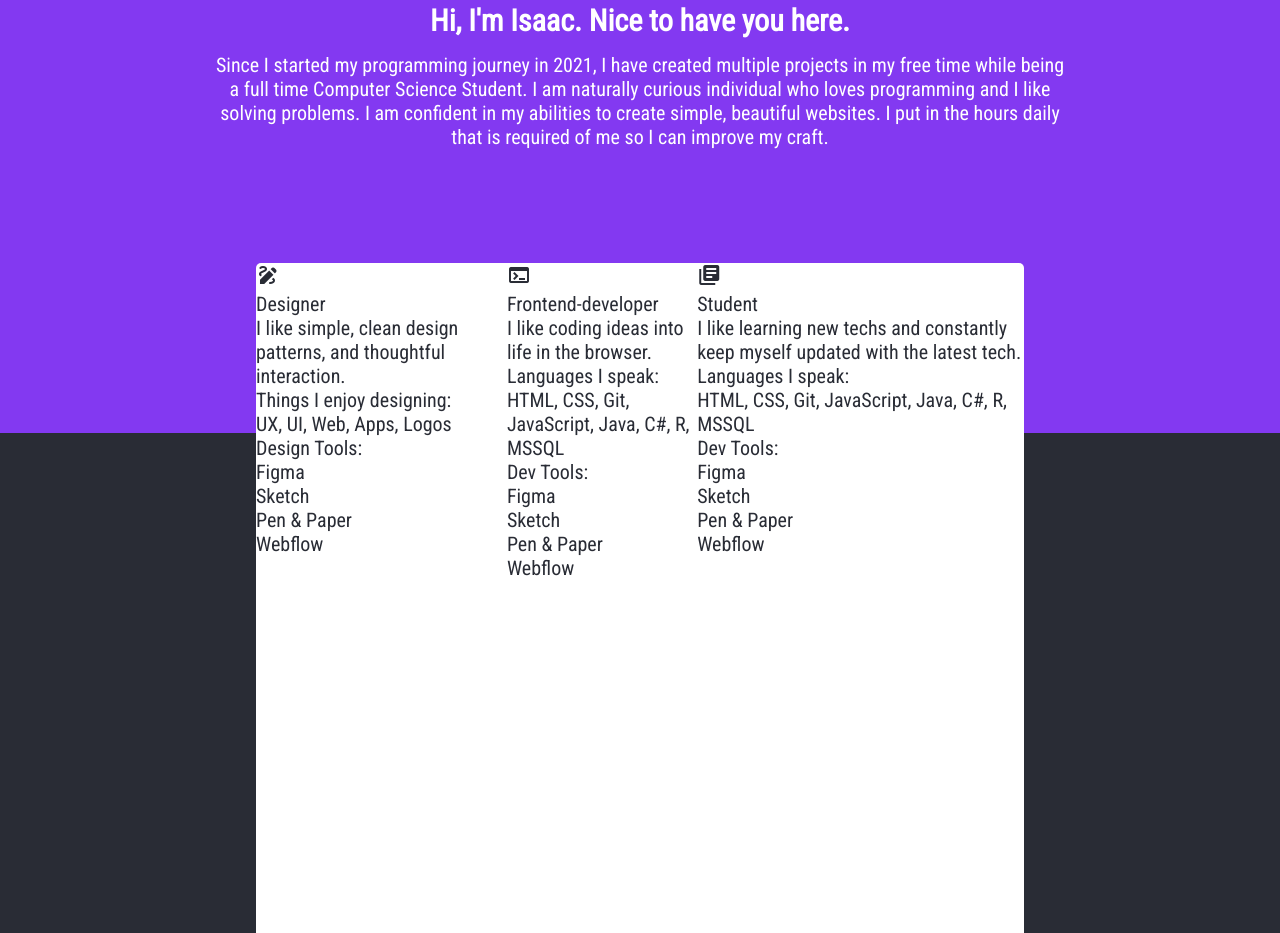
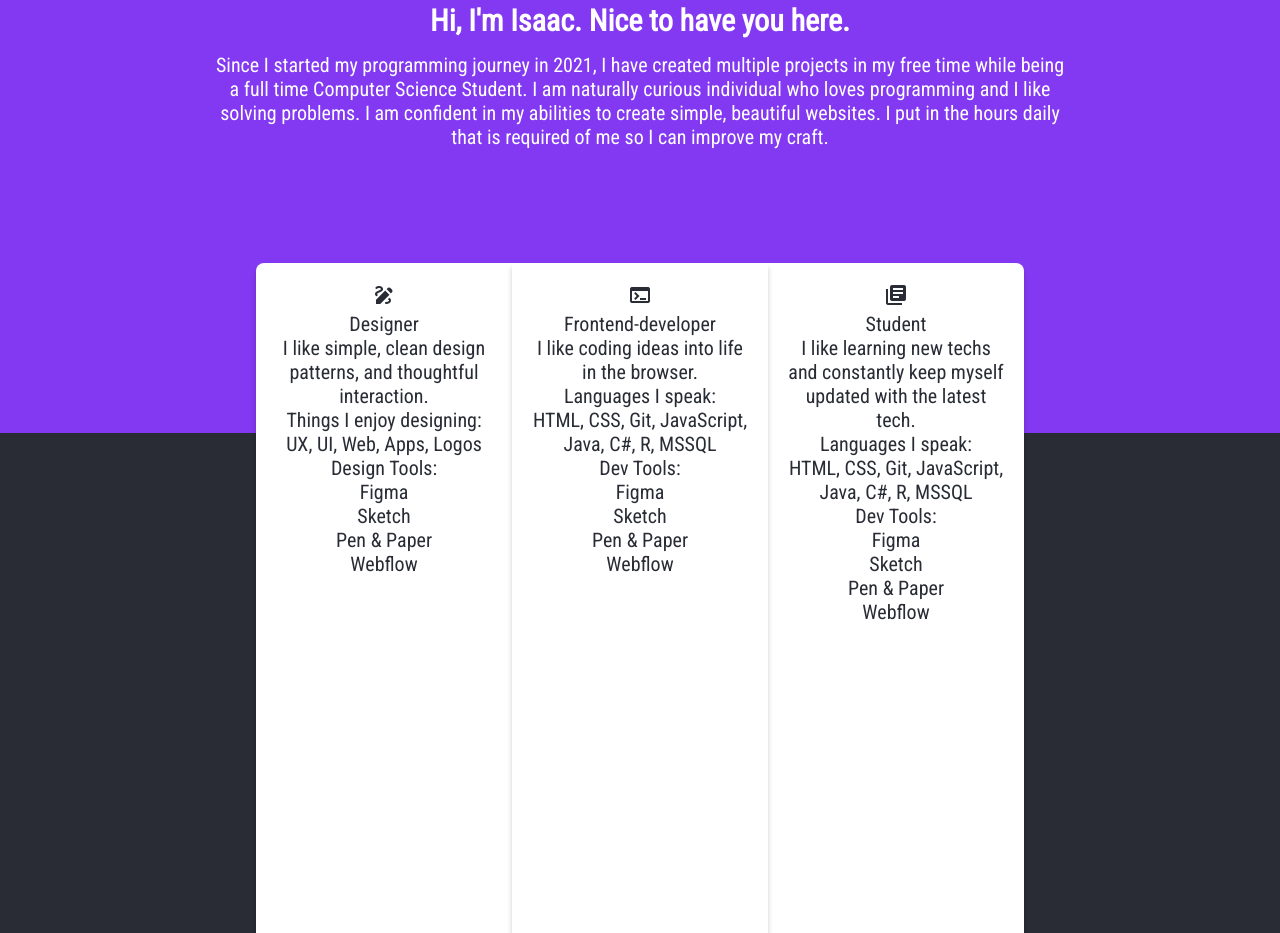
Before and after one commit to isaaxh/IsaacHussain, a plain HTML site: page index.html in a window 1280 px wide. Shown: the part 1167-2100 px from the top of the page. Drawn offline with Linux system fonts and the light colour scheme.

Commit message:
Add layout styling for the skill cards

```diff
--- a/index.html
+++ b/index.html
@@ -56,8 +56,10 @@
     </section>
     <section class="skill-section">
       <div class="skill-summary-container">
-        <div class="skill-designing">
-          <a class="material-icons skill-logo designer">draw</a>
+        <div class="skill-box skill-designing">
+          <div class="skill-logo-container">
+            <a class="material-icons skill-logo designer">draw</a>
+          </div>
           <h3 class="skill-header">Designer</h3>
           <p>
             I like simple, clean design patterns, and thoughtful interaction.
@@ -70,8 +72,10 @@
           <p>Pen & Paper</p>
           <p>Webflow</p>
         </div>
-        <div class="skill-developer">
-          <a class="material-icons skill-logo fornt-end">terminal</a>
+        <div class="skill-box middle-box skill-developer">
+          <div class="skill-logo-container">
+            <a class="material-icons skill-logo fornt-end">terminal</a>
+          </div>
           <h3 class="skill-header">Frontend-developer</h3>
           <p>I like coding ideas into life in the browser.</p>
           <p class="skill-subheadings">Languages I speak:</p>
@@ -82,8 +86,10 @@
           <p>Pen & Paper</p>
           <p>Webflow</p>
         </div>
-        <div class="skill-student">
-          <a class="material-icons skill-logo student">library_books</a>
+        <div class="skill-box skill-student">
+          <div class="skil-logo-container">
+            <a class="material-icons skill-logo student">library_books</a>
+          </div>
           <h3 class="skill-header">Student</h3>
           <p>
             I like learning new techs and constantly keep myself updated with
--- a/style.css
+++ b/style.css
@@ -4,6 +4,7 @@
     --secondary-color: #ccc;
     --accent-color: #8339f1;
     --text-color: #fff;
+    --shadow:  0 5px 5px 0 rgba(0, 0, 0, 0.2);
     /* FONT SIZES */
     --font-size: 20px;
     --font-hero-header: 56px;
@@ -12,7 +13,7 @@
     /* PAGE DIMENSIONS */
     --line-height: 1.5;
     --common-width: 70%;
-    --border-radius: 5px;
+    --border-radius: 8px;
 
     /* --primary-color: rgb(235, 235, 235);
     --secondary-color: #ffff;
@@ -149,8 +150,20 @@ nav .logo {
     bottom: 70px;
     display: flex;
     border-radius: var(--border-radius);
+    flex: 1;
+    box-shadow: var(--shadow);
 }
 
 .skill-summary-container * {
     color: inherit;
 }
+
+.skill-box {
+    flex: 1;
+    padding: 1rem;
+    text-align: center;
+}
+
+.skill-summary-container .middle-box {
+    box-shadow: var(--shadow);
+}
```
